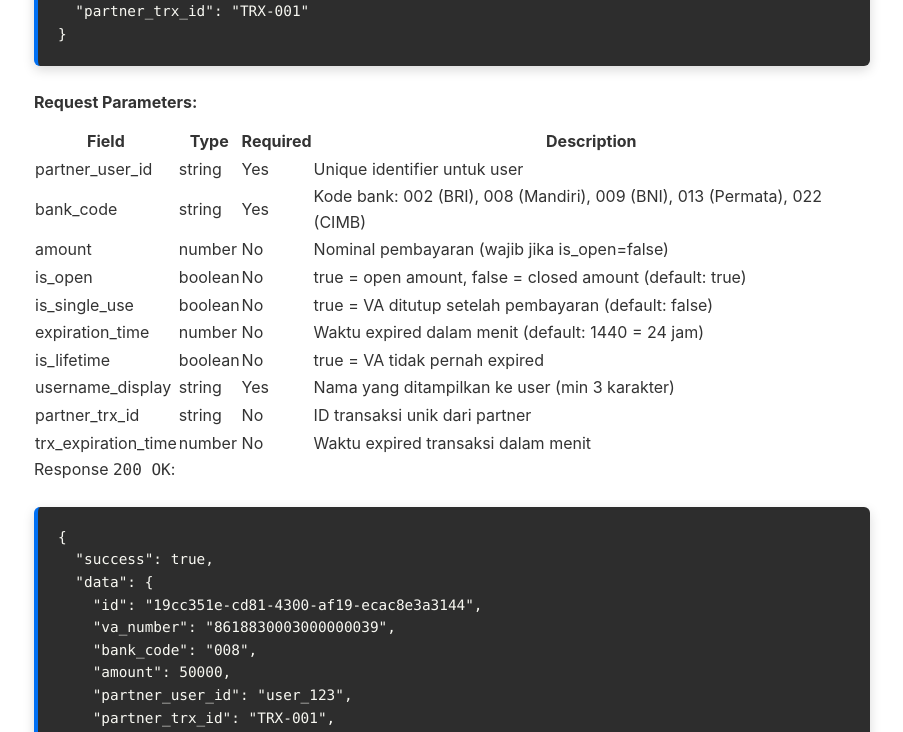
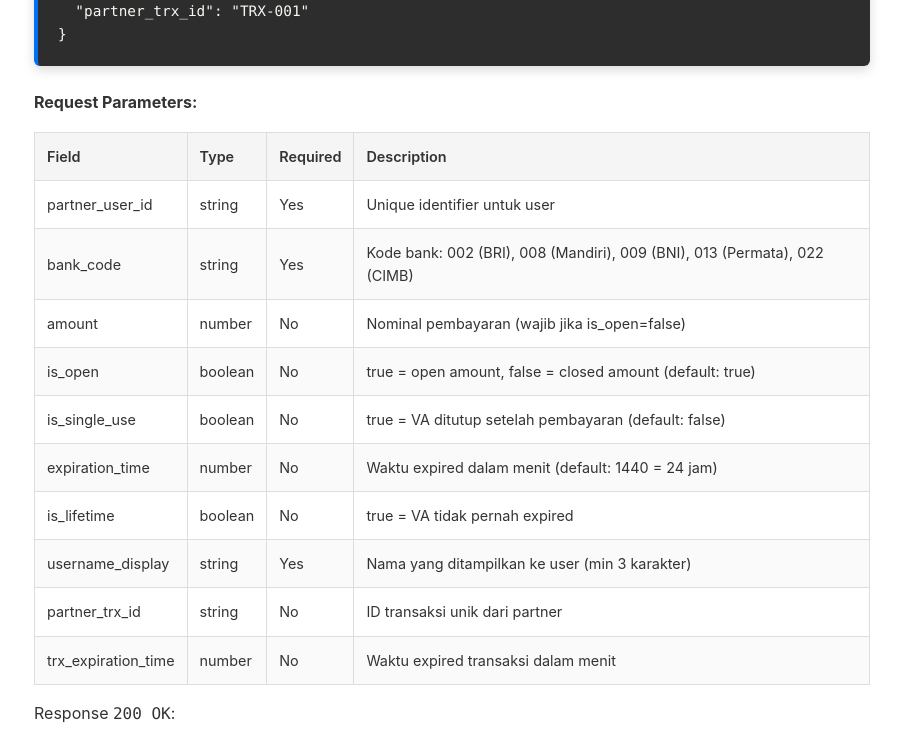
Before and after one commit to Deden199/launcx, a Next.js app in the folder frontend/: page /docs in a window 1280 px wide. Shown: the part 3384-4116 px from the top of the page, without its empty margins (188-1091 px from the left). Built offline with nearby package versions, Linux system fonts and the light colour scheme.

Commit message:
auto-commit for 98fb2c72-9aec-4b3a-bb04-0a0803e697d7

```diff
--- a/frontend/src/pages/DocsPage.module.css
+++ b/frontend/src/pages/DocsPage.module.css
@@ -134,3 +134,39 @@
   color: #666;
   font-size: 0.9rem;
 }
+
+/* Tables */
+.table {
+  width: 100%;
+  border-collapse: collapse;
+  margin: 1rem 0;
+  font-size: 0.9rem;
+}
+
+.table th,
+.table td {
+  border: 1px solid #ddd;
+  padding: 0.75rem;
+  text-align: left;
+}
+
+.table th {
+  background: #f5f5f5;
+  font-weight: 600;
+  color: #333;
+}
+
+.table tr:nth-child(even) {
+  background: #fafafa;
+}
+
+.table tr:hover {
+  background: #f0f0f0;
+}
+
+.table code {
+  background: #e8e8e8;
+  padding: 0.15rem 0.35rem;
+  border-radius: 3px;
+  font-size: 0.85rem;
+}
```
